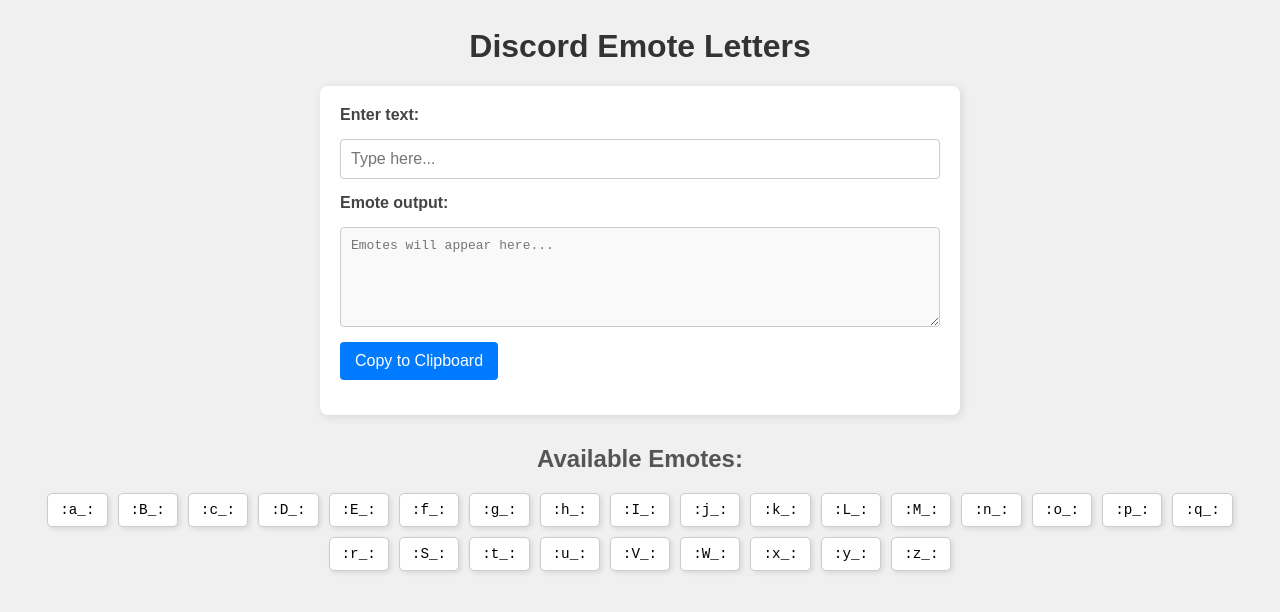
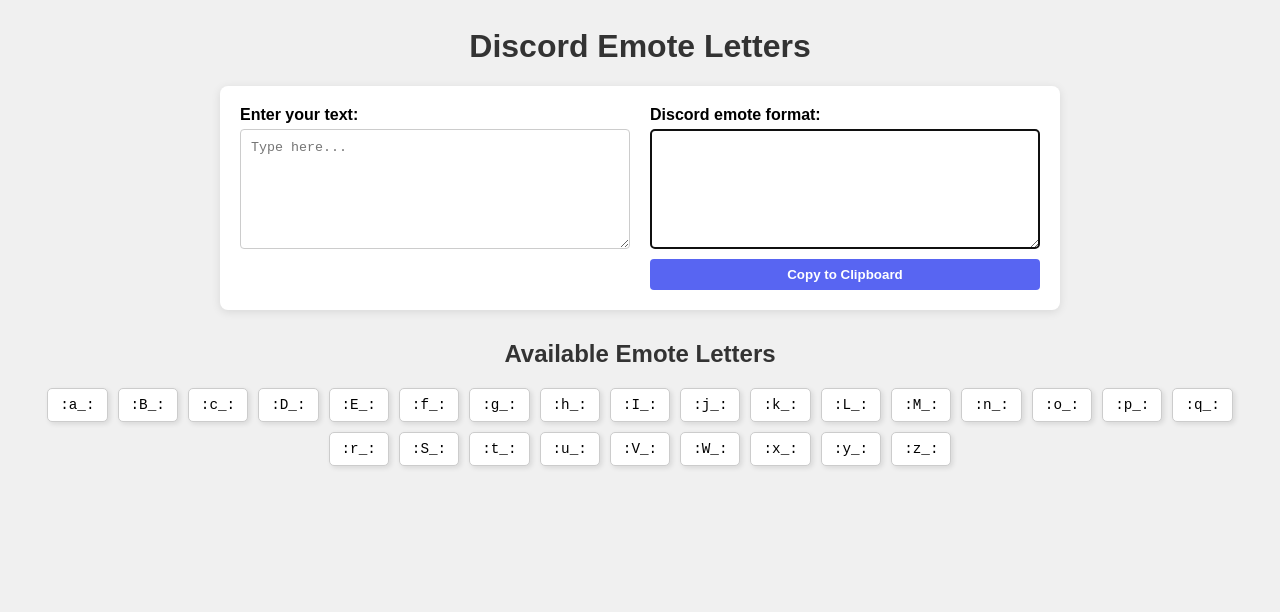
Before and after one commit to websimapi/websim-discord-emote-letters, a plain HTML site: page index.html in a window 1280 px wide. Both pictures are taken after a click on the button "Copy to Clipboard". Drawn offline with Linux system fonts and the light colour scheme.

Commit message:
v4: allow the user to type in one box and another box has the discord emote letter format with 1 space between each :a_: :B_: letter etc... to copy to clipboard

```diff
--- a/index.html
+++ b/index.html
@@ -6,18 +6,20 @@
 <body>
     <h1>Discord Emote Letters</h1>
 
-    <div id="converter">
-        <label for="text-input">Enter text:</label>
-        <input type="text" id="text-input" placeholder="Type here...">
+    <div class="converter-container">
+        <div class="input-section">
+            <label for="input-text">Enter your text:</label>
+            <textarea id="input-text" placeholder="Type here..."></textarea>
+        </div>
 
-        <label for="output-area">Emote output:</label>
-        <textarea id="output-area" readonly placeholder="Emotes will appear here..."></textarea>
-
-        <button id="copy-button">Copy to Clipboard</button>
-        <span id="copy-feedback" class="copy-feedback"></span>
+        <div class="output-section">
+            <label for="output-text">Discord emote format:</label>
+            <textarea id="output-text" readonly></textarea>
+            <button id="copy-btn">Copy to Clipboard</button>
+        </div>
     </div>
 
-    <h2>Available Emotes:</h2>
+    <h2>Available Emote Letters</h2>
     <ul id="emote-list">
         <!-- Emotes will be added here by JavaScript -->
     </ul>
--- a/script.js
+++ b/script.js
@@ -1,81 +1,70 @@
 const emoteList = document.getElementById('emote-list');
-const textInput = document.getElementById('text-input');
-const outputArea = document.getElementById('output-area');
-const copyButton = document.getElementById('copy-button');
-const copyFeedback = document.getElementById('copy-feedback');
-
-// --- Emote Generation Logic ---
+const inputText = document.getElementById('input-text');
+const outputText = document.getElementById('output-text');
+const copyBtn = document.getElementById('copy-btn');
 
 // Define the letters that should be uppercase
 const uppercaseLetters = new Set(['b', 'd', 'e', 'i', 'l', 'm', 's', 'v', 'w']);
-const emoteMap = new Map();
 
-// Populate the emote map and the display list
+// Create a mapping from regular letters to discord emote format
+const letterToEmote = {};
+
 for (let i = 97; i <= 122; i++) { // ASCII codes for 'a' to 'z'
-    const letterLower = String.fromCharCode(i);
-    const letterForEmote = uppercaseLetters.has(letterLower)
-        ? letterLower.toUpperCase()
-        : letterLower;
+    let letter = String.fromCharCode(i);
+    let emoteLetter = letter; // Default to lowercase
 
-    const emoteText = `:${letterForEmote}_:`;
-    emoteMap.set(letterLower, emoteText); // Map lowercase input to correct emote
+    // Check if the current letter should be uppercase
+    if (uppercaseLetters.has(letter)) {
+        emoteLetter = letter.toUpperCase(); // Convert to uppercase
+    }
 
-    // Add to the display list (optional, kept from previous step)
+    const emoteText = `:${emoteLetter}_:`;
+
+    // Add to mapping
+    letterToEmote[letter] = emoteText;
+
+    // Create list item
     const listItem = document.createElement('li');
     listItem.textContent = emoteText;
     emoteList.appendChild(listItem);
 }
-// Add space handling (replace space with multiple space characters or a specific emote if desired)
-// For now, we'll just use a regular space in the output.
-emoteMap.set(' ', ' ');
 
+// Convert input text to discord emote format
+function convertToEmoteFormat(text) {
+    // Convert to lowercase and remove non-alphabetic characters
+    return text.toLowerCase()
+        .split('')
+        .map(char => {
+            // If it's a letter a-z, convert to emote format
+            if (/[a-z]/.test(char)) {
+                return letterToEmote[char];
+            }
+            // Keep spaces
+            else if (char === ' ') {
+                return ' ';
+            }
+            // Ignore other characters
+            return '';
+        })
+        .filter(item => item !== '') // Remove empty strings
+        .join(' '); // Add space between each emote
+}
 
-// --- Input Conversion Logic ---
-
-textInput.addEventListener('input', () => {
-    const inputText = textInput.value.toLowerCase(); // Convert input to lowercase for mapping
-    let outputText = '';
-
-    for (const char of inputText) {
-        if (emoteMap.has(char)) {
-            outputText += emoteMap.get(char);
-        } else {
-            // Optionally handle characters not in the map (e.g., punctuation)
-            // outputText += char; // Keep original character
-            // Or ignore them:
-            // continue;
-        }
-    }
-    outputArea.value = outputText;
+// Update output when input changes
+inputText.addEventListener('input', () => {
+    outputText.value = convertToEmoteFormat(inputText.value);
 });
 
-// --- Copy to Clipboard Logic ---
+// Copy to clipboard functionality
+copyBtn.addEventListener('click', () => {
+    outputText.select();
+    document.execCommand('copy');
 
-copyButton.addEventListener('click', async () => {
-    if (!outputArea.value) return; // Don't copy if empty
+    // Visual feedback
+    const originalText = copyBtn.textContent;
+    copyBtn.textContent = 'Copied!';
 
-    try {
-        await navigator.clipboard.writeText(outputArea.value);
-        // Provide visual feedback
-        copyFeedback.textContent = 'Copied!';
-        copyFeedback.classList.add('show');
-        copyButton.disabled = true; // Briefly disable button
-
-        setTimeout(() => {
-            copyFeedback.classList.remove('show');
-            copyButton.disabled = false; // Re-enable button
-             // Optional: Clear feedback text after fade out
-             setTimeout(() => { copyFeedback.textContent = ''; }, 500);
-        }, 1500); // Feedback visible for 1.5 seconds
-
-    } catch (err) {
-        console.error('Failed to copy text: ', err);
-        copyFeedback.textContent = 'Failed to copy!';
-        copyFeedback.classList.add('show');
-         setTimeout(() => {
-            copyFeedback.classList.remove('show');
-             // Optional: Clear feedback text after fade out
-             setTimeout(() => { copyFeedback.textContent = ''; }, 500);
-        }, 2000);
-    }
+    setTimeout(() => {
+        copyBtn.textContent = originalText;
+    }, 1500);
 });
--- a/style.css
+++ b/style.css
@@ -4,15 +4,63 @@ body {
     background-color: #f0f0f0;
 }
 
-h1 {
+h1, h2 {
     text-align: center;
     color: #333;
 }
 
-h2 {
-    text-align: center;
-    color: #555;
-    margin-top: 30px;
+.converter-container {
+    display: flex;
+    flex-direction: column;
+    gap: 20px;
+    max-width: 800px;
+    margin: 0 auto 30px auto;
+    background-color: white;
+    padding: 20px;
+    border-radius: 8px;
+    box-shadow: 0 2px 10px rgba(0,0,0,0.1);
+}
+
+@media (min-width: 768px) {
+    .converter-container {
+        flex-direction: row;
+    }
+}
+
+.input-section, .output-section {
+    flex: 1;
+    display: flex;
+    flex-direction: column;
+}
+
+label {
+    font-weight: bold;
+    margin-bottom: 5px;
+}
+
+textarea {
+    height: 120px;
+    padding: 10px;
+    border: 1px solid #ccc;
+    border-radius: 4px;
+    font-family: monospace;
+    resize: vertical;
+    margin-bottom: 10px;
+}
+
+#copy-btn {
+    background-color: #5865F2;
+    color: white;
+    border: none;
+    padding: 8px 15px;
+    border-radius: 4px;
+    cursor: pointer;
+    font-weight: bold;
+    transition: background-color 0.2s;
+}
+
+#copy-btn:hover {
+    background-color: #4752c4;
 }
 
 #emote-list {
@@ -33,68 +81,3 @@ h2 {
     font-size: 1.1em;
     box-shadow: 2px 2px 5px rgba(0,0,0,0.1);
 }
-
-#converter {
-    background-color: #fff;
-    padding: 20px;
-    border-radius: 8px;
-    box-shadow: 2px 2px 10px rgba(0,0,0,0.1);
-    max-width: 600px;
-    margin: 20px auto;
-    display: flex;
-    flex-direction: column;
-    gap: 15px;
-}
-
-#converter label {
-    font-weight: bold;
-    color: #444;
-}
-
-#text-input, #output-area {
-    width: 100%;
-    padding: 10px;
-    border: 1px solid #ccc;
-    border-radius: 4px;
-    box-sizing: border-box;
-    font-size: 1em;
-}
-
-#output-area {
-    height: 100px;
-    font-family: monospace;
-    background-color: #f9f9f9;
-    resize: vertical;
-}
-
-#copy-button {
-    padding: 10px 15px;
-    background-color: #007bff;
-    color: white;
-    border: none;
-    border-radius: 4px;
-    cursor: pointer;
-    font-size: 1em;
-    transition: background-color 0.2s ease;
-    align-self: flex-start;
-}
-
-#copy-button:hover {
-    background-color: #0056b3;
-}
-
-#copy-button:active {
-    background-color: #004085;
-}
-
-.copy-feedback {
-    margin-left: 10px;
-    color: green;
-    font-size: 0.9em;
-    opacity: 0;
-    transition: opacity 0.5s ease;
-}
-
-.copy-feedback.show {
-    opacity: 1;
-}
```
